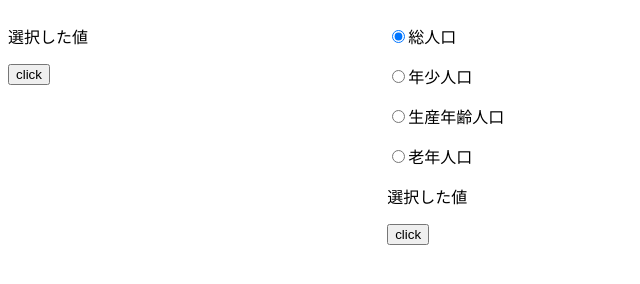
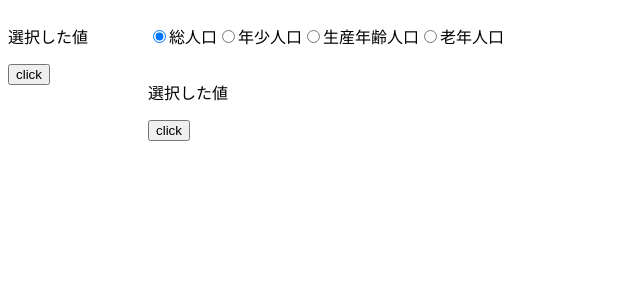
Before and after one commit to ebi0510/RESAS-API, a plain HTML site: page index.html in a window 1280 px wide. Shown: the whole page, without its empty margins (0-640 px from the left). Drawn offline with nearby package versions, Linux system fonts and the light colour scheme; no server answers.

Commit message:
グラフレイアウト設定

```diff
--- a/index.css
+++ b/index.css
@@ -10,9 +10,14 @@ main{
 }
 
 .form{
-    width: 30%;
+    width: 140px;
 }
 
-.graph{
-    width: 70%;
+.graph_data{
+    display: block;
+    width: 100% - 140px;
 }
+
+.btn1{
+    display: inline-flex;
+}
```
